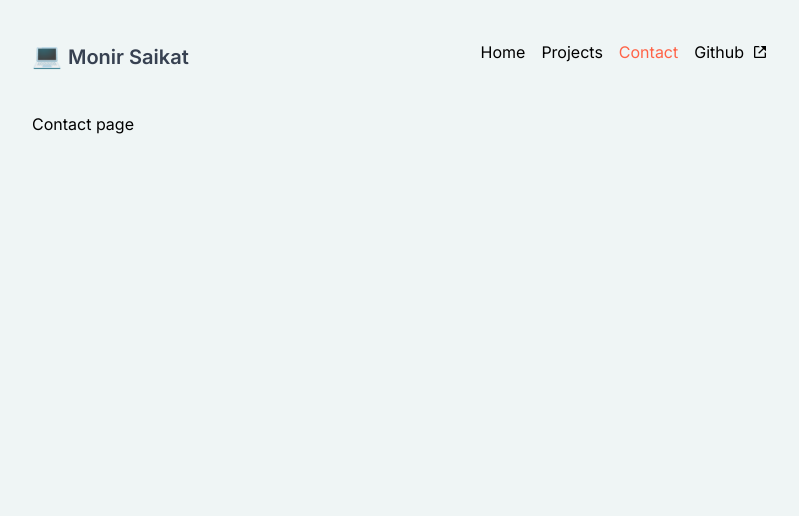
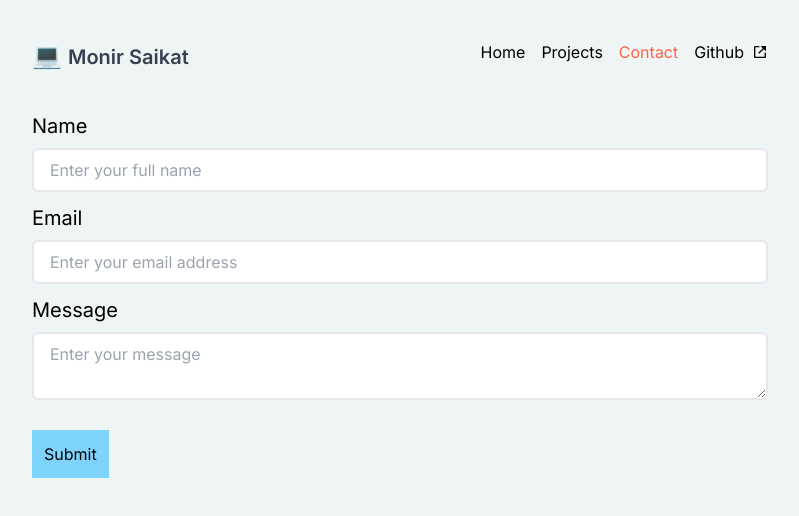
Before and after one commit to MonirSaikat/MonirSaikat, a Next.js app: page /contact in a window 1280 px wide. Shown: the top 516 px of the page, without its empty margins (240-1039 px from the left). Built offline with nearby package versions, Linux system fonts and the light colour scheme.

Commit message:
form setup

```diff
--- /dev/null
+++ b/components/Input.js
@@ -0,0 +1,35 @@
+import classNames from 'classnames';
+
+export const Input = ({ label, className, register, errors, long, ...rest }) => {
+  const classes = classNames('border-2 rounded-md py-2 px-4 w-full outline-none', {
+    'border-red-500': errors[label]?.message
+  });
+
+  const renderTextarea = (
+    <textarea
+      className={classes}
+      id={label}
+      type='text'
+      {...register(label, { required: true })}
+      {...rest}
+    />
+  );
+
+  const renderInput = (
+    <input
+      className={classes}
+      id={label}
+      type='text'
+      {...register(label, { required: true })}
+      {...rest}
+    />
+  );
+
+  return (
+    <div className={`${className} mb-3`}>
+      <label className='block mb-2 text-xl capitalize' htmlFor={label}>{label}</label>
+      {long ? renderTextarea : renderInput}
+      <small className="text-red-600 font-semibold">{errors[label]?.message}</small>
+    </div>
+  );
+};
--- a/package.json
+++ b/package.json
@@ -22,12 +22,15 @@
   },
   "homepage": "https://github.com/MonirSaikat/MonirSaikat#readme",
   "dependencies": {
+    "@hookform/resolvers": "^2.9.10",
     "classnames": "^2.3.2",
     "next": "^13.1.1",
     "react": "^18.2.0",
     "react-dom": "^18.2.0",
     "react-fast-marquee": "^1.3.5",
-    "react-icons": "^4.7.1"
+    "react-hook-form": "^7.41.3",
+    "react-icons": "^4.7.1",
+    "yup": "^0.32.11"
   },
   "devDependencies": {
     "autoprefixer": "^10.4.13",
--- a/pages/contact.js
+++ b/pages/contact.js
@@ -1,10 +1,51 @@
 import { Meta } from 'components/Meta';
+import { useForm } from "react-hook-form";
+import { yupResolver } from '@hookform/resolvers/yup';
+import * as yup from 'yup';
+import { Input } from 'components/Input';
+
+const schema = yup.object({
+  name: yup.string().required(),
+  email: yup.string().email().required(),
+  message: yup.string().required()
+}).required();
 
 const contactPage = () => {
+  const { register, handleSubmit, watch, formState: { errors } } = useForm({
+    resolver: yupResolver(schema)
+  });
+
+  const onSubmit = (data) => {
+  };
+
   return(
     <div>
       <Meta title='Contact' />
-      <h1>Contact page</h1>
+      <div>
+        <form onSubmit={handleSubmit(onSubmit)}>
+          <Input
+            register={register}
+            errors={errors}
+            placeholder="Enter your full name"
+            label="name"
+          />
+          <Input
+            register={register}
+            errors={errors}
+            placeholder="Enter your email address"
+            label="email"
+          />
+          <Input
+            long
+            register={register}
+            errors={errors}
+            placeholder="Enter your message"
+            label="message"
+          />
+
+          <button className="p-3 my-3 bg-sky-300">Submit</button>
+        </form>
+      </div>
     </div>
   );
 };
```
Also changed, not shown: 1 other file (tests, documents, lock files or other folders).
